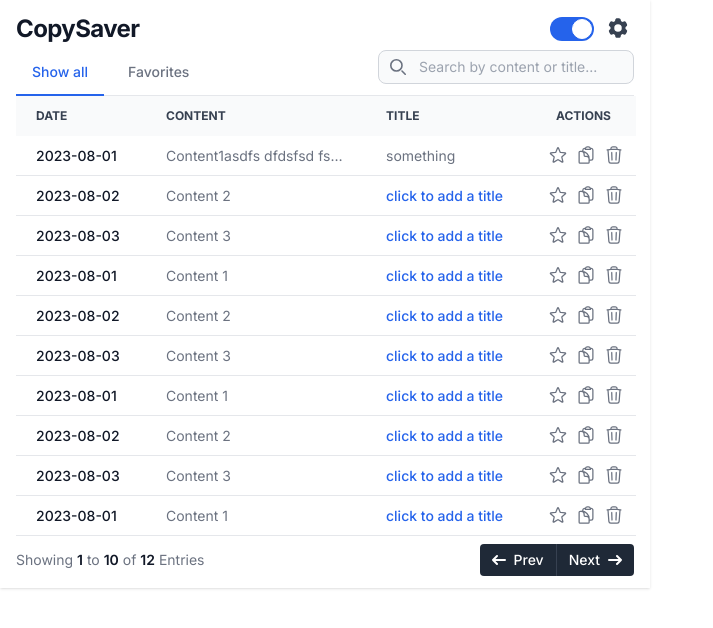
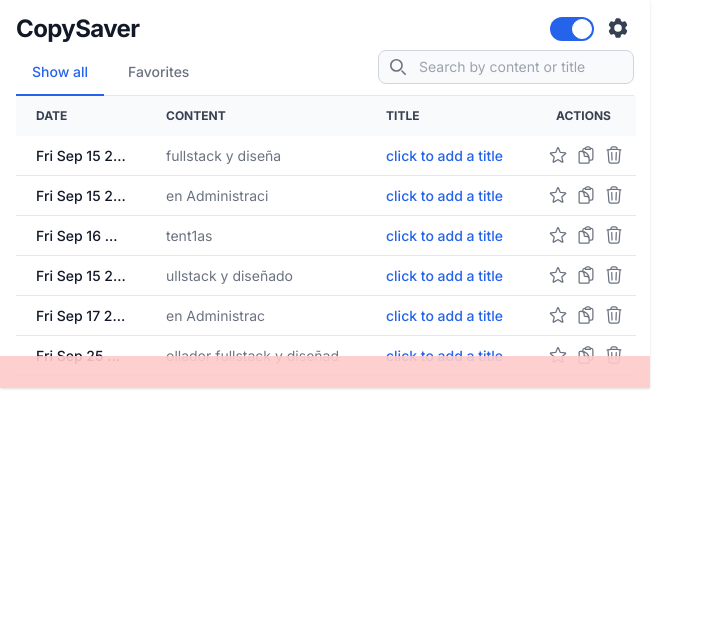
Before and after one commit to RdrBux/CopySaver, a React (Vite) app: page / in a window 1280 px wide. Shown: the top 628 px of the page, without its empty margins (0-713 px from the left). Built offline with nearby package versions, Linux system fonts and the light colour scheme.

Commit message:
Add option to clear all saved content

```diff
--- a/src/App.jsx
+++ b/src/App.jsx
@@ -1,10 +1,3 @@
-/* "content_scripts": [
-  {
-    "matches": ["<all_urls>"],
-    "js": ["content.js"]
-  }-
-] */
-
 import { useContext } from 'react';
 import Menu from './components/Menu';
 import Pagination from './components/Pagination';
@@ -13,6 +6,7 @@
 import Tabs from './components/Tabs';
 import Toggler from './components/Toggler';
 import { DataContext } from './context/data';
+import Data from './components/Data';
 
 function App() {
   const { allDataLength } = useContext(DataContext);
@@ -23,6 +17,7 @@
         allDataLength > 10 ? 'h-[588px]' : ''
       } w-[650px] relative px-4 py-3 bg-white shadow`}
     >
+      <Data />
       <header className="flex items-center justify-between mb-1">
         <h1 className="text-2xl font-bold leading-none tracking-tight text-gray-900">
           CopySaver
--- /dev/null
+++ b/src/components/Data.jsx
@@ -0,0 +1,17 @@
+import { useEffect, useState } from 'react';
+
+export default function Data() {
+  const [data, setData] = useState([]);
+  // Get data from chrome storage
+  useEffect(() => {
+    chrome.storage.local.get(['data'], function (result) {
+      setData(JSON.stringify(result.data, null, 2));
+    });
+  }, []);
+
+  return (
+    <div className="absolute left-0 right-0 bottom-0 h-fit z-20 p-4 bg-red-200/90">
+      {data}
+    </div>
+  );
+}
--- a/src/components/Menu.jsx
+++ b/src/components/Menu.jsx
@@ -1,6 +1,7 @@
 import { useContext, useEffect, useRef, useState } from 'react';
 import { Cog } from './Icons';
 import { DataContext } from '../context/data';
+import { clearData } from '../services/dataServices';
 
 export default function Menu() {
   const { removeAll } = useContext(DataContext);
@@ -22,7 +23,7 @@
   }, [menuVisible]);
 
   function handleRemoveAll() {
-    removeAll();
+    clearData();
     setMenuVisible(false);
   }
 
@@ -58,7 +59,7 @@
           <li>
             <button
               onClick={handleRemoveAll}
-              className="block px-4 py-2 hover:bg-gray-100 text-red-700 w-full text-left"
+              className="block px-4 py-2 font-medium hover:bg-gray-100 text-red-600 w-full text-left"
             >
               Delete all
             </button>
--- a/src/components/Search.jsx
+++ b/src/components/Search.jsx
@@ -20,7 +20,7 @@
           value={textFilter}
           onChange={changeTextFilter}
           className="block p-1.5 pl-10 text-sm text-gray-900 border border-gray-300 rounded-lg w-64 bg-gray-50 focus:ring-4 outline-none focus:ring-blue-300"
-          placeholder="Search by content or title..."
+          placeholder="Search by content or title"
         />
       </div>
     </div>
--- a/src/context/data.jsx
+++ b/src/context/data.jsx
@@ -1,13 +1,12 @@
 import { createContext, useState } from 'react';
-/* import { useData } from '../hooks/useData'; */
-import { data as mockData } from '../mock/data';
 import { TABS } from '../utils/constants';
+import { useData } from '../hooks/useData';
 
 export const DataContext = createContext();
 
 export const DataProvider = ({ children }) => {
   /* const { data } = useData(); */
-  const [data, setData] = useState(mockData);
+  const { data } = useData();
   const [page, setPage] = useState(1);
   const [selectedTab, setSelectedTab] = useState(TABS.ALL);
   const [textFilter, setTextFilter] = useState('');
--- a/src/hooks/useData.jsx
+++ b/src/hooks/useData.jsx
@@ -1,17 +1,19 @@
 import { useState, useEffect } from 'react';
-import { data as mockData } from '../mock/data';
+import { mockData } from '../mock/data';
 
 export function useData() {
   const [data, setData] = useState([]);
 
-  useEffect(() => {
-    const fetchData = async () => {
-      const fetchedData = mockData;
-      setData(fetchedData);
+  /* useEffect(() => {
+    const fetchData = () => {
+      chrome.storage.local.get(['data'], function (result) {
+        console.log(result.data);
+        setData(result.data);
+      });
     };
 
     fetchData();
-  }, [data]);
+  }, []); */
 
-  return { data };
+  return { data: mockData };
 }
--- a/src/mock/data.js
+++ b/src/mock/data.js
@@ -1,86 +1,44 @@
-export const data = [
+export const mockData = [
   {
-    id: 1,
-    date: '2023-08-01',
-    content: 'Content1asdfs dfdsfsd fsdfdssd fsdfdsffd',
-    title: 'something',
+    content: 'fullstack y diseña',
+    date: 'Fri Sep 15 2023 20:57:52 GMT-0300 (hora estándar de Argentina)',
+    id: '43fb0ef7-b39f-4083-b3ad-014e9157da20',
     isFav: false,
+    title: '',
   },
   {
-    id: 2,
-    date: '2023-08-02',
-    content: 'Content 2',
+    content: 'en Administraci',
+    date: 'Fri Sep 15 2023 20:57:53 GMT-0300 (hora estándar de Argentina)',
+    id: 'a84516ac-4b0e-4b1b-b6a5-19b856a80cef',
+    isFav: false,
     title: '',
-    isFav: false,
   },
   {
-    id: 3,
-    date: '2023-08-03',
-    content: 'Content 3',
+    content: 'tent1as',
+    date: 'Fri Sep 16 2023 20:57:52 GMT-0300 (hora estándar de Argentina)',
+    id: '02faa7de-76fa-4516-af8d-bd7ec5270be2',
+    isFav: false,
     title: '',
-    isFav: false,
   },
   {
-    id: 4,
-    date: '2023-08-01',
-    content: 'Content 1',
+    content: 'ullstack y diseñado',
+    date: 'Fri Sep 15 2023 20:37:52 GMT-0300 (hora estándar de Argentina)',
+    id: '4d1b8470-8f3e-4c39-b3f0-586c1a321581',
+    isFav: false,
     title: '',
-    isFav: false,
   },
   {
-    id: 5,
-    date: '2023-08-02',
-    content: 'Content 2',
+    content: ' en Administrac',
+    date: 'Fri Sep 17 2023 20:57:52 GMT-0300 (hora estándar de Argentina)',
+    id: 'e4051360-e862-4747-83ff-40102be58a3f',
+    isFav: false,
     title: '',
-    isFav: false,
   },
   {
-    id: 6,
-    date: '2023-08-03',
-    content: 'Content 3',
+    content: 'ollador fullstack y diseñad',
+    date: 'Fri Sep 25 2023 20:57:52 GMT-0300 (hora estándar de Argentina)',
+    id: '09422018-a060-4384-8e24-0d5e5fc2b5b7',
+    isFav: false,
     title: '',
-    isFav: false,
-  },
-  {
-    id: 7,
-    date: '2023-08-01',
-    content: 'Content 1',
-    title: '',
-    isFav: false,
-  },
-  {
-    id: 8,
-    date: '2023-08-02',
-    content: 'Content 2',
-    title: '',
-    isFav: false,
-  },
-  {
-    id: 9,
-    date: '2023-08-03',
-    content: 'Content 3',
-    title: '',
-    isFav: false,
-  },
-  {
-    id: 10,
-    date: '2023-08-01',
-    content: 'Content 1',
-    title: '',
-    isFav: false,
-  },
-  {
-    id: 11,
-    date: '2023-08-02',
-    content: 'Content 2',
-    title: '',
-    isFav: false,
-  },
-  {
-    id: 12,
-    date: '2023-08-03',
-    content: 'Content 3',
-    title: '',
-    isFav: false,
   },
 ];
--- a/src/services/dataServices.jsx
+++ b/src/services/dataServices.jsx
@@ -0,0 +1,3 @@
+export function clearData() {
+  chrome.storage.local.set({ data: [] });
+}
```
Also changed, not shown: public/background.js (+32 -1 lines), public/content.js (deleted, +0 -10 lines), public/script.js (added, +9 -0 lines), public/manifest.json.
